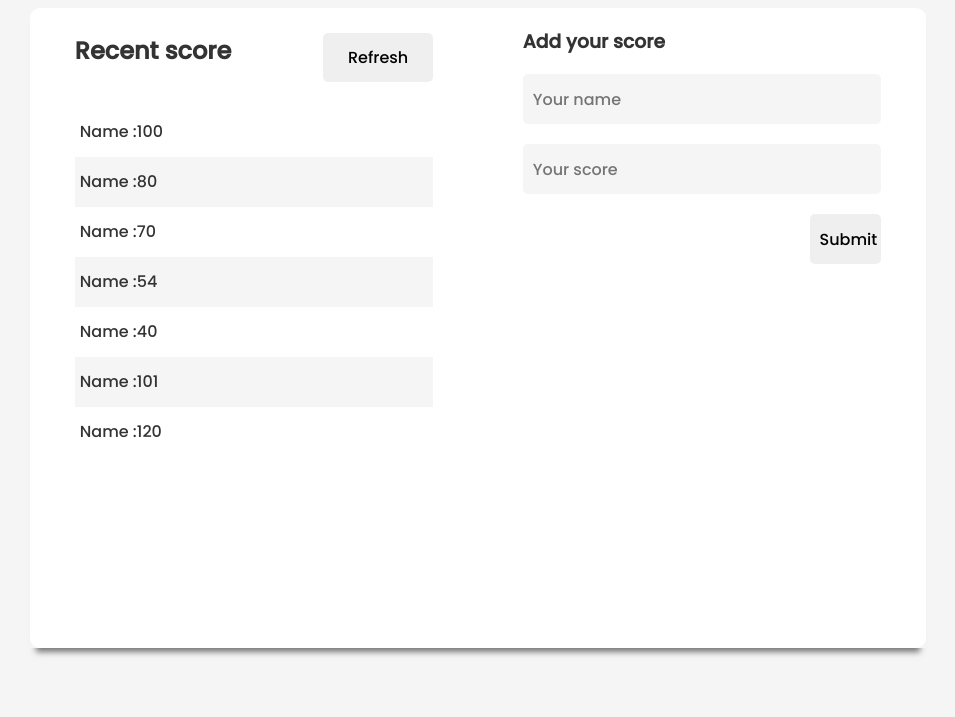
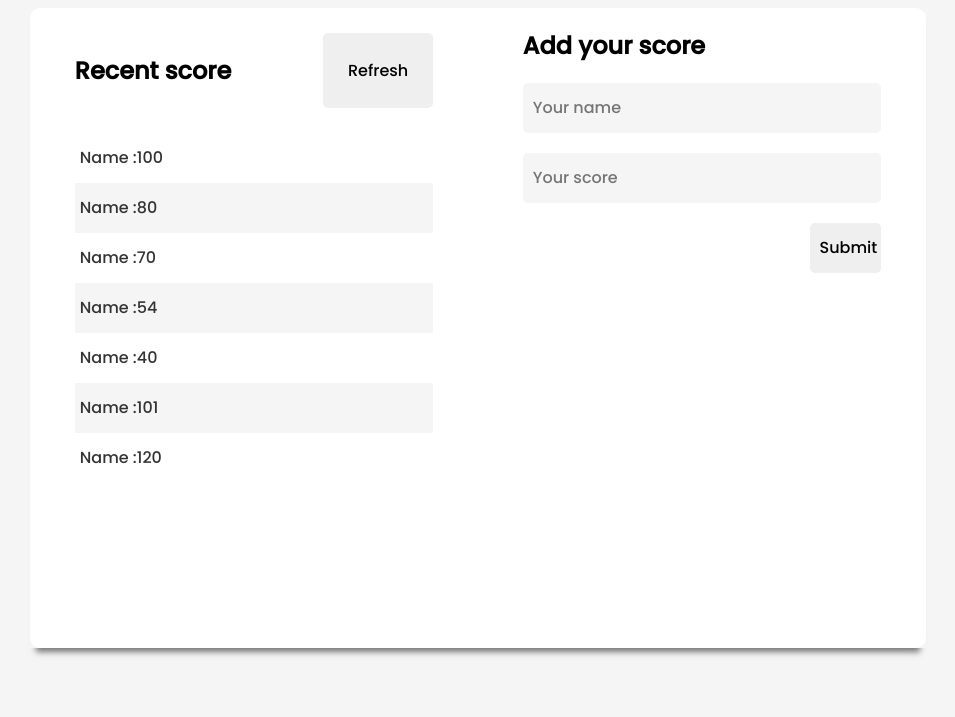
Before and after one commit to mwafrika/leaderboard, a website built with webpack: page src/index.html in a window 1280 px wide. Shown: the part 83-800 px from the top of the page, without its empty margins (162-1117 px from the left). Built offline with nearby package versions, Linux system fonts and the light colour scheme.

Commit message:
Fix stylint issues

```diff
--- a/src/index.html
+++ b/src/index.html
@@ -20,7 +20,7 @@
       <section class="board">
         <section class="items">
           <div class="board-title">
-            <h1>Recent score</h1>
+            <h2>Recent score</h2>
             <input type="button" value="Refresh" />
           </div>
           <ul class="board-items">
@@ -34,7 +34,7 @@
           </ul>
         </section>
         <section class="add-score">
-          <h1>Add your score</h1>
+          <h2>Add your score</h2>
           <form method="POST">
             <input type="text" placeholder="Your name" />
             <input type="text" placeholder="Your score" />
--- a/src/style/style.css
+++ b/src/style/style.css
@@ -1,4 +1,5 @@
 @import url('https://fonts.googleapis.com/css2?family=Poppins:wght@500&display=swap');
+
 body {
   width: 100%;
   overflow-x: hidden;
@@ -22,6 +23,7 @@ header {
   width: 70%;
   margin: 0 auto;
 }
+
 .board {
   display: flex;
   justify-content: center;
@@ -42,16 +44,27 @@ header {
   display: flex;
   flex-direction: column;
   row-gap: 20px;
-  /* width: 100%; */
+}
+
+.board-title input {
+  border: none;
+  padding: 12px 25px;
+  text-align: center;
+  text-decoration: none;
+  display: inline-block;
+  font-size: 16px;
+  border-radius: 5px;
+  cursor: pointer;
+  font-family: 'Poppins', sans-serif;
 }
 
 .add-score form input {
   height: 50px;
   border-radius: 5px;
   border: none;
-  /* background-color: white; */
   box-sizing: border-box;
 }
+
 .add-score form input[type='text'] {
   width: 100%;
   padding: 0 10px;
@@ -77,15 +90,25 @@ header {
   background-color: #ddd;
 }
 
+.board-title input:hover {
+  background-color: #ddd;
+}
+
 .add-score form input:nth-child(3) {
   display: flex;
   align-self: flex-end;
 }
+
 .items {
   display: flex;
   flex-direction: column;
   width: 40%;
-  /* background-color: lightblue; */
+}
+
+header h1,
+.add-score h1,
+.board-items li {
+  color: #333;
 }
 
 .board-title {
@@ -100,22 +123,6 @@ header {
   padding: 0;
   margin: 0;
   color: #333;
-}
-
-.board-title input {
-  border: none;
-  padding: 12px 25px;
-  text-align: center;
-  text-decoration: none;
-  display: inline-block;
-  font-size: 16px;
-  border-radius: 5px;
-  cursor: pointer;
-  font-family: 'Poppins', sans-serif;
-}
-
-.board-title input:hover {
-  background-color: #ddd;
 }
 
 .board-items {
@@ -133,23 +140,20 @@ header {
   height: 40px;
   padding: 5px;
 }
+
 .board-items li:nth-child(even) {
   background-color: #f5f5f5;
-}
-
-header h1,
-.add-score h1,
-.board-items li {
-  color: #333;
 }
 
 @media screen and (max-width: 768px) {
   main {
     width: 100%;
   }
+
   .add-score {
     width: 50%;
   }
+
   .board {
     column-gap: 5%;
   }
@@ -159,9 +163,11 @@ header h1,
   main {
     width: 100%;
   }
+
   .add-score {
     width: 100%;
   }
+
   .board {
     column-gap: 5%;
     flex-direction: column;
@@ -169,30 +175,32 @@ header h1,
     row-gap: 20px;
     background: white;
   }
+
   .items {
     width: 100%;
-  }
-  .add-score form {
-    background-color: #fff;
-    /* width: 80%; */
   }
 
   .board-title {
     padding-right: 20px;
     padding-left: 20px;
   }
+
   .board-items {
     margin: 0 20px;
     width: 90%;
   }
+
   .add-score form {
     margin: 0 20px;
     width: 90%;
+    background-color: #fff;
   }
+
   .add-score h1 {
     width: 90%;
     margin: 10px 20px;
   }
+
   header {
     width: 90%;
   }
```
Also changed, not shown: .stylelintrc.json, README.md, dist/index.html, 1 other file.
